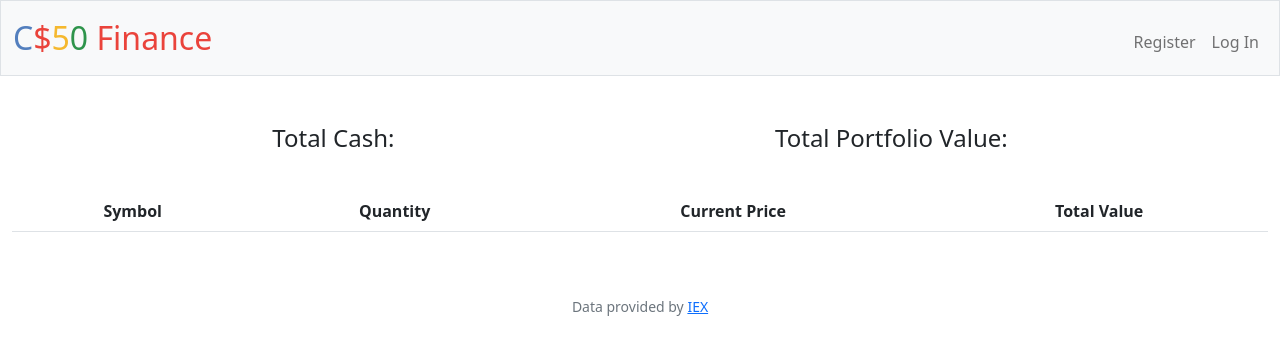
After one commit to michael-hoang/cs50x, a Flask app: template Week 9 - Flask/Problem Set 9/finance/templates/index.html in a window 1280 px wide. The commit adds this page. Shown: the top 355 px of the page. Run offline with Flask 3, Linux system fonts and the light colour scheme; the template is opened without the code that fills it, so the values that code supplies are empty; some libraries are stand-ins or nearby versions.

Commit message:
Create index.html, add dashboard table

```diff
--- a/Week 9 - Flask/Problem Set 9/finance/app.py
+++ b/Week 9 - Flask/Problem Set 9/finance/app.py
@@ -37,7 +37,7 @@ def after_request(response):
 @login_required
 def index():
     """Show portfolio of stocks"""
-    return apology("TODO")
+    return render_template("index.html")
 
 
 @app.route("/buy", methods=["GET", "POST"])
--- a/Week 9 - Flask/Problem Set 9/finance/static/styles.css
+++ b/Week 9 - Flask/Problem Set 9/finance/static/styles.css
@@ -1,3 +1,10 @@
+/* Index */
+.dash-head {
+    display: flex;
+    justify-content: space-around;
+    margin-bottom: 30px;
+}
+
 /* Quote */
 .quote-search-btn {
     width: 70px;
--- /dev/null
+++ b/Week 9 - Flask/Problem Set 9/finance/templates/index.html
@@ -0,0 +1,24 @@
+{% extends "layout.html" %}
+
+{% block title %}
+Dashboard
+{% endblock %}
+
+{% block main %}
+<div class="container dash-head">
+  <h4>Total Cash:</h3>
+  <h4>Total Portfolio Value:</h3>
+</div>
+
+<table class="table">
+  <thead>
+    <tr>
+      <th scope="col">Symbol</th>
+      <th scope="col">Quantity</th>
+      <th scope="col">Current Price</th>
+      <th scope="col">Total Value</th>
+    </tr>
+  </thead>
+</table>
+
+{% endblock %}
```
Also changed, not shown: 2 other files.
